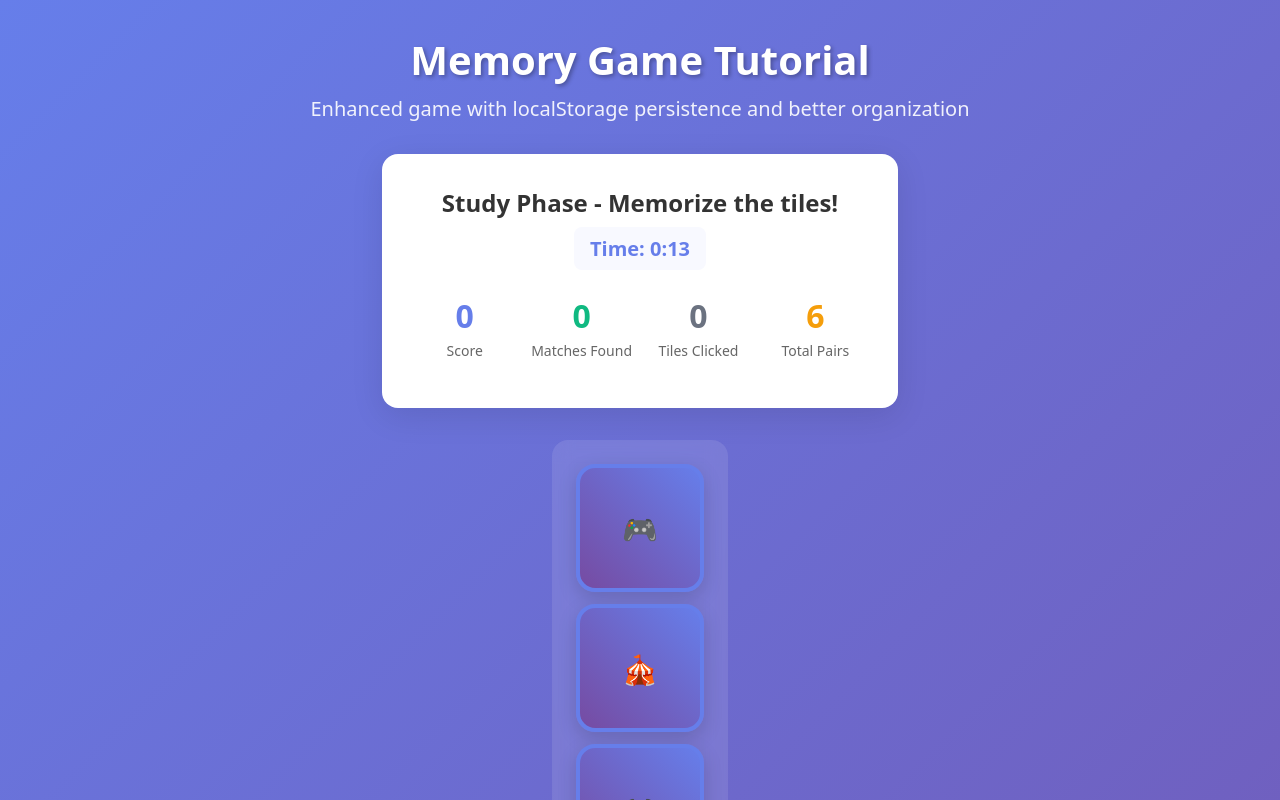
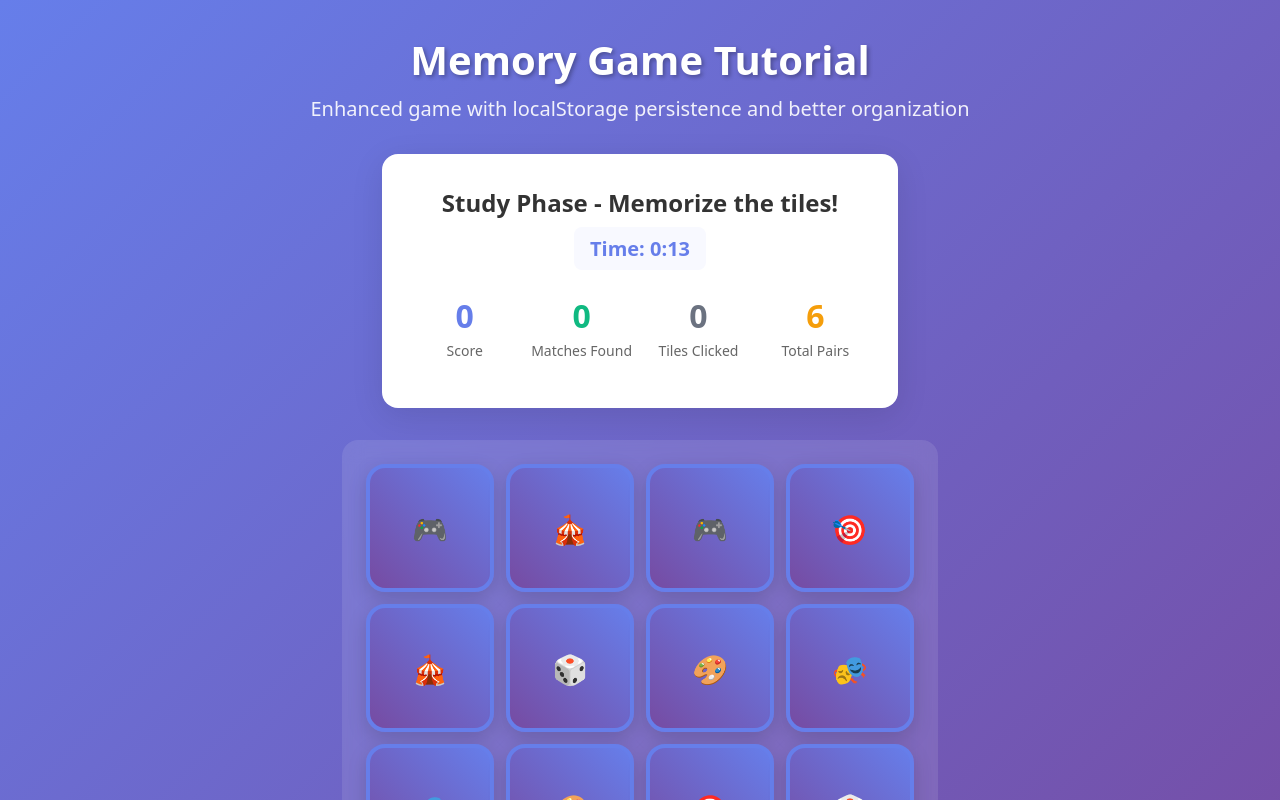
Before and after one commit to GhostDrew11/TilesGame, a React (Vite) app: page / in a window 1280 px wide. Both pictures are taken after a click on the button "Start Game". Shown: the top 800 px of the page. Built offline with nearby package versions, Linux system fonts and the light colour scheme.

Commit message:
Tiles Display fix

```diff
--- a/src/components/MainGame.tsx
+++ b/src/components/MainGame.tsx
@@ -118,7 +118,8 @@ const MainGame = () => {
 
   const isGameDisabled =
     gameStats.phase === "study" || gameStats.phase === "results";
-  const gridColumns = Math.sqrt(config.gridSize);
+  const gridColumns = 4;
+  const gridRows = config.gridSize === 16 ? 4 : config.gridSize === 12 ? 3 : 2;
 
   return (
     <div className="game-container">
@@ -151,7 +152,10 @@ const MainGame = () => {
 
           <div
             className="tile-grid"
-            style={{ gridTemplateColumns: `repeat(${gridColumns}, 1fr)` }}
+            style={{
+              gridTemplateColumns: `repeat(${gridColumns}, 1fr)`,
+              gridTemplateRows: `repeat(${gridRows}, 1fr)`,
+            }}
           >
             {tiles.map((tile) => (
               <TileComponent
```
